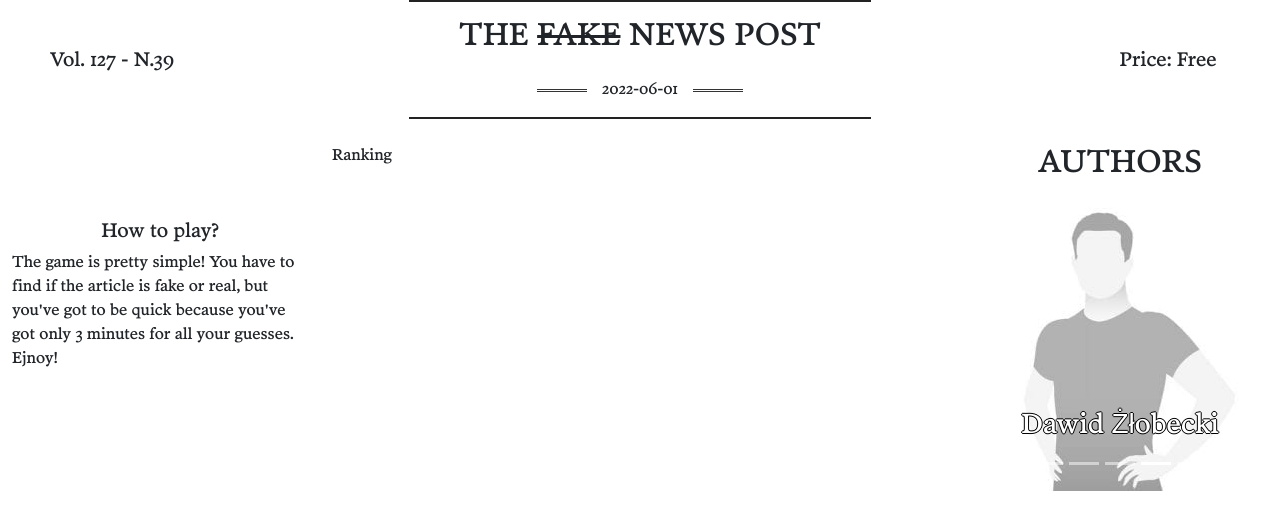
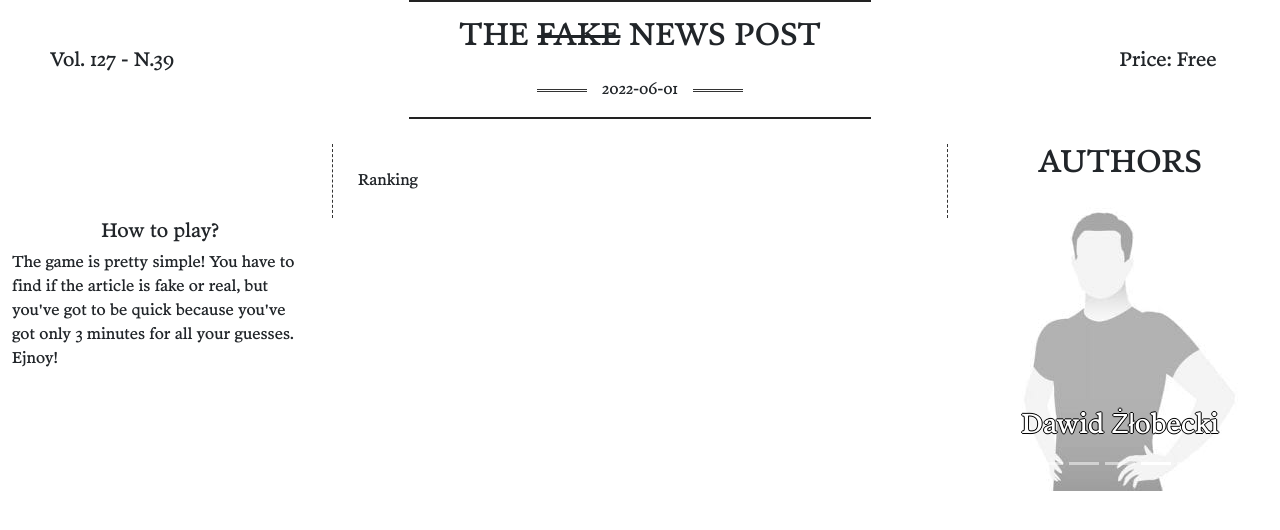
Before and after one commit to Nilphym/The-Fake-News-Post, a React (Create React App) app in the folder apps/client/: page /ranking in a window 1280 px wide. Shown: the top 530 px of the page. Built offline with nearby package versions, Linux system fonts and the light colour scheme.

Commit message:
feat: added vertical borders

```diff
--- /dev/null
+++ b/apps/client/src/Layout.module.scss
@@ -0,0 +1,6 @@
+.verticalBorder {
+    border-left: 1px dashed #333;
+    border-right: 1px dashed #333;
+    margin-bottom: 25px;
+    padding: 25px;
+}
--- a/apps/client/src/Layout.tsx
+++ b/apps/client/src/Layout.tsx
@@ -4,6 +4,7 @@ import { Outlet } from 'react-router-dom';
 import { Authors } from './components/authors/Authors';
 import { Header } from './components/Header/Header';
 import { HowToPlay } from './components/HowToPlay/HowToPlay';
+import styles from "./Layout.module.scss"
 
 export const Layout = () => {
   return (
@@ -17,19 +18,14 @@ export const Layout = () => {
           <HowToPlay />
         </Col>
         <Col sm={{span: 12, order: 1}} md={{span: 6, order: 2}}>
-          <Outlet />
+          <div className={styles.verticalBorder}>
+            <Outlet />
+          </div>
         </Col>
         <Col sm={{span: 6, order: 3}} md={{span: 3, order: 3}}>
           <Authors />
         </Col>
       </Row>
     </Container>
-    //   <div>Nawigacja</div>
-    //   <div>
-    //     <div>Instrukcja / Lewy panel</div>
-    //     <Outlet />
-    //     <div>Autorzy + Rozgrywka / Prawy panel</div>
-    //   </div>
-    // </div>
   );
 };
```
